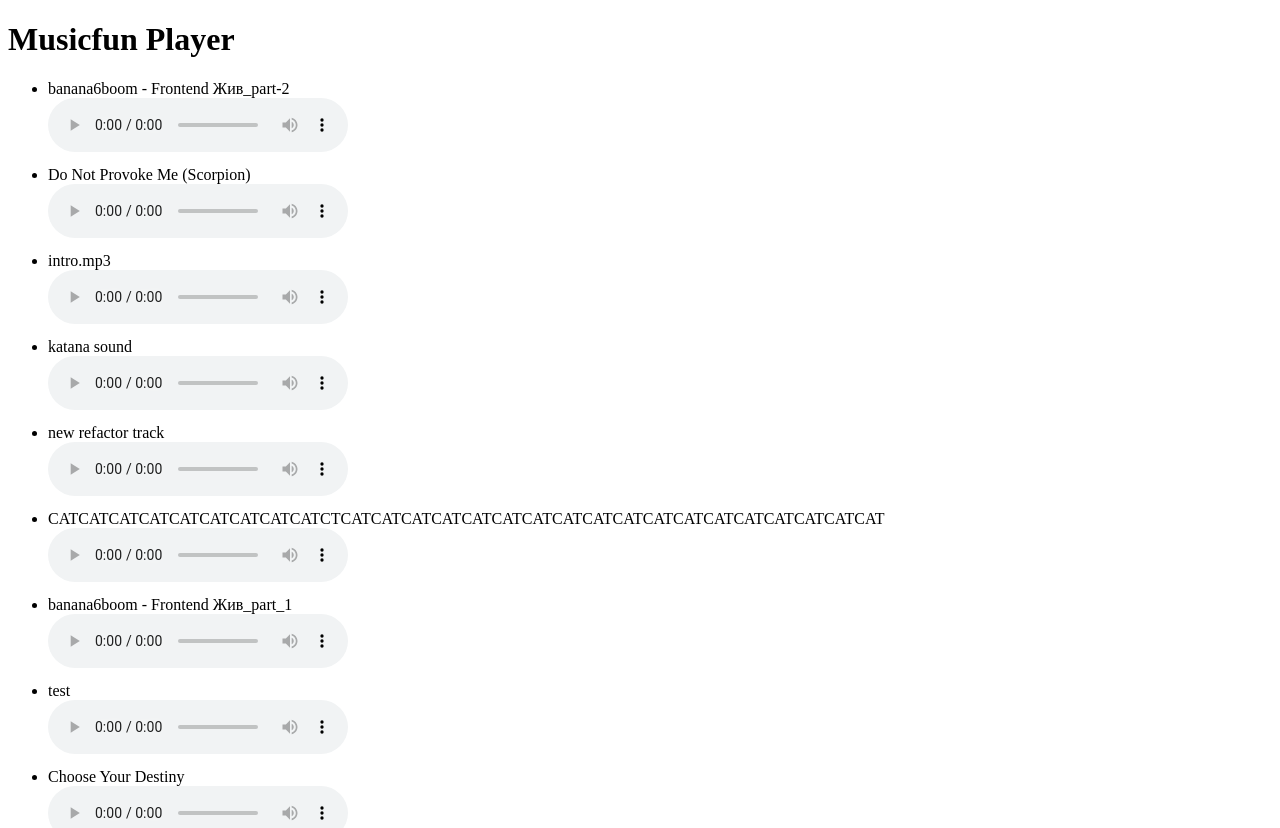
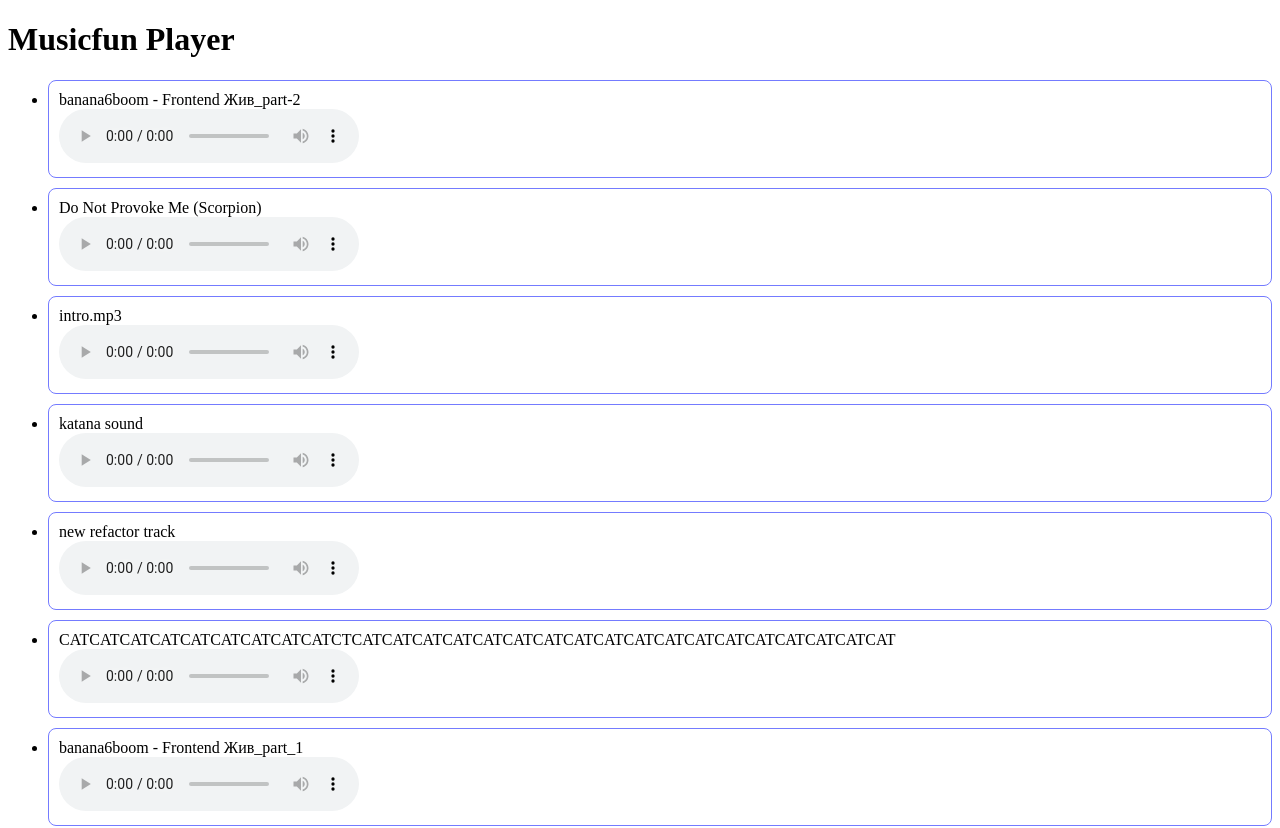
Before and after one commit to Rus144444/PracticResctTS, a React (Vite) app: page / in a window 1280 px wide. Shown: the top 828 px of the page. Built offline with nearby package versions, Linux system fonts and the light colour scheme.

Commit message:
add libere clsx and to do refactor TrackItem

```diff
--- a/package.json
+++ b/package.json
@@ -10,6 +10,7 @@
     "preview": "vite preview"
   },
   "dependencies": {
+    "clsx": "^2.1.1",
     "react": "^19.2.6",
     "react-dom": "^19.2.6"
   },
--- a/src/UI/TrackItem/TrackItem.tsx
+++ b/src/UI/TrackItem/TrackItem.tsx
@@ -1,3 +1,4 @@
+import clsx from "clsx"
 import {type Track } from "../../BLL/usePlaylist"
 import style from "./TrackItem.module.css"
 
@@ -7,10 +8,16 @@ type Props = {
     onTrackSelect: (id: string)=> void,
 }
 
+
+
 export function TrackItem ({track, onTrackSelect, isSelected}: Props) {
+    const classNames = clsx({
+    [style.track]: true,
+    [style.selected]: isSelected,
+  })
 
     return(
-        <li key={track.id} onClick={() => onTrackSelect(track.id)} className={isSelected ? style.border : ""}>
+        <li key={track.id} onClick={() => onTrackSelect(track.id)} className={classNames}>
             <div>{track.attributes.title}</div>
             <audio
             controls
```
Also changed, not shown: 1 other file (tests, documents, lock files or other folders).
